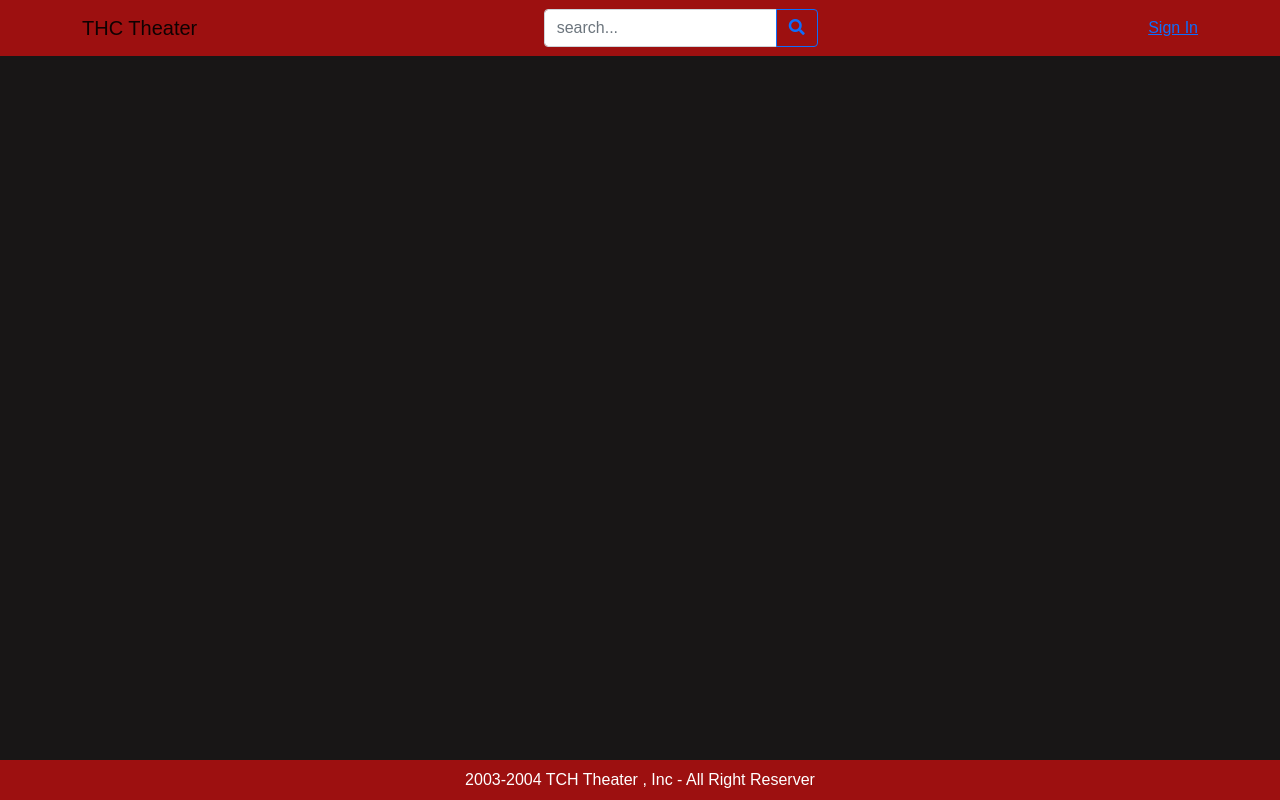
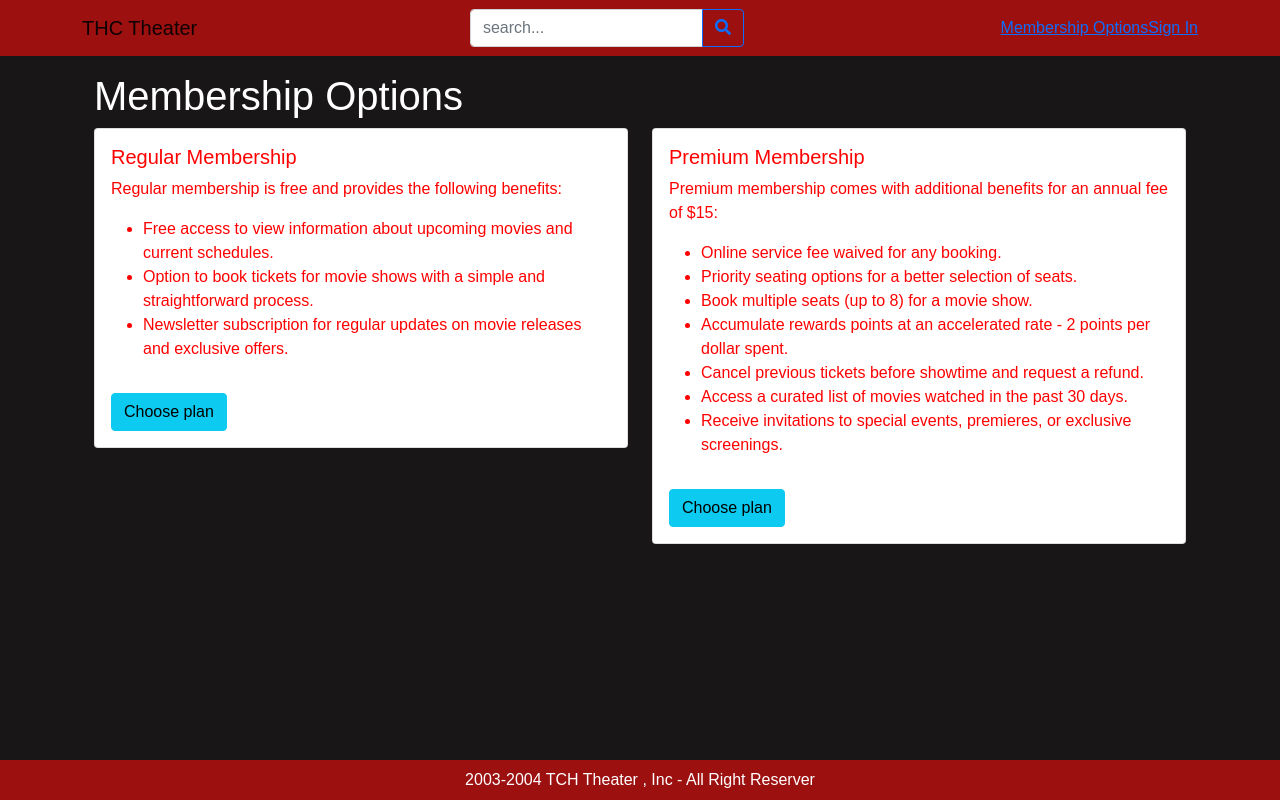
Before and after one commit to thuyluu9595/Movie-Theater-Club, a React (Create React App) app in the folder frontend/: page /membership-options in a window 1280 px wide. Built offline with nearby package versions, Linux system fonts and the light colour scheme.

Commit message:
Added MembershipOptionsScreen.js

```diff
--- a/frontend/src/App.js
+++ b/frontend/src/App.js
@@ -20,6 +20,7 @@ import AnalyticsScreen from "./screens/AnalyticsScreen";
 import axios from 'axios';
 import { URL } from "./Constants";
 import CancelPremiumScreen from "./screens/CancelPremiumScreen";
+import MembershipOptionsScreen from "./screens/MembershipOptionsScreen";
 
 const reducer = (state, action) => {
   switch (action.type) {
@@ -150,9 +151,14 @@ export default function App() {
                     </Link>
                   </NavDropdown>
                 ) : (
-                  <Link className="nav-Link" to="/signin">
-                    Sign In
-                  </Link>
+                    <>
+                      <Link className="member-options" to="/membership-options">
+                        Membership Options
+                      </Link>
+                      <Link className="nav-Link" to="/signin">
+                        Sign In
+                      </Link>
+                    </>
                 )}
               </Nav>
             </Container>
@@ -171,6 +177,7 @@ export default function App() {
               <Route path="/payment" element={<PaymentScreen />} />
               <Route path="/analytics" element={<AnalyticsScreen />} />
               <Route path="/cancel" element={<CancelPremiumScreen />} />
+              <Route path="/membership-options" element={<MembershipOptionsScreen />} />
 
               <Route path="/profile" element={<ProfileScreen />} />
               <Route path="/premium" element={<PremiumScreen />} />
--- /dev/null
+++ b/frontend/src/screens/MembershipOptionsScreen.js
@@ -0,0 +1,118 @@
+import React, {useContext, useEffect, useReducer} from 'react';
+import { Container, Row, Col, Card, Button } from 'react-bootstrap';
+import {useNavigate} from 'react-router-dom';
+import { Store } from '../Stores';
+import axios from "axios";
+import {URL} from "../Constants";
+
+const reducer = (state, action) => {
+    switch (action.type) {
+        case "FETCH_REQUEST":
+            return { ...state, loading: true };
+        case "FETCH_SUCCESS":
+            return { ...state, info: action.payload, loading: false };
+        case "FETCH_FAIL":
+            return { ...state, loading: false, error: action.payload };
+        default:
+            return state;
+    }
+};
+
+const initialState = {
+    info: null,
+    loading: false,
+    error: null,
+};
+const MembershipOptionsScreen = () => {
+    const { state: ctxState } = useContext(Store);
+    const { userInfo } = ctxState;
+    const navigate = useNavigate();
+
+    const [state, dispatch] = useReducer(reducer, initialState);
+
+    const getInfo = async () => {
+        dispatch({ type: "FETCH_REQUEST" });
+        try {
+            const response = await axios.get(`${URL}/user/info`, {
+                headers: { Authorization: `Bearer ${userInfo.token}` },
+            });
+            dispatch({ type: "FETCH_SUCCESS", payload: response.data });
+        } catch (error) {
+            dispatch({ type: "FETCH_FAIL", payload: error.message });
+        }
+    };
+
+    useEffect(() => {
+        if (userInfo) getInfo();
+    },[userInfo])
+
+    const handleRegularClick = () => {
+        if (!userInfo) {
+            navigate('/signin');
+        }
+        else if (info.member.membershipTier === 'Premium') {
+            navigate('/profile');
+        }
+    };
+
+    const handlePremiumClick = () => {
+        if (!userInfo) {
+            navigate('/signin');
+        }
+        else if (info.member.membershipTier === 'Regular') {
+            navigate('/premium');
+        }
+    };
+
+    const {info} = state;
+
+    return (
+        <Container className="mt-3">
+            <h1>Membership Options</h1>
+            <Row style={{color:"red"}}>
+                <Col md={6} className="mb-4">
+                    <Card>
+                        <Card.Body>
+                            <Card.Title>Regular Membership</Card.Title>
+                            <Card.Text>
+                                <p>Regular membership is free and provides the following benefits:</p>
+                                <ul>
+                                    <li>Free access to view information about upcoming movies and current schedules.</li>
+                                    <li>Option to book tickets for movie shows with a simple and straightforward process.</li>
+                                    <li>Newsletter subscription for regular updates on movie releases and exclusive offers.</li>
+                                </ul>
+                            </Card.Text>
+                                <Button variant="info" className="mt-3" onClick={handleRegularClick}>
+                                    {!info ? 'Choose plan': info.member.membershipTier !== 'Premium' ? 'Current plan': 'Choose plan' }
+                                </Button>
+                        </Card.Body>
+                    </Card>
+                </Col>
+                <Col md={6} className="mb-4">
+                    <Card>
+                        <Card.Body >
+                            <Card.Title>Premium Membership</Card.Title>
+                            <Card.Text>
+                                <p>Premium membership comes with additional benefits for an annual fee of $15:</p>
+                                <ul>
+                                    <li>Online service fee waived for any booking.</li>
+                                    <li>Priority seating options for a better selection of seats.</li>
+                                    <li>Book multiple seats (up to 8) for a movie show.</li>
+                                    <li>Accumulate rewards points at an accelerated rate - 2 points per dollar spent.</li>
+                                    <li>Cancel previous tickets before showtime and request a refund.</li>
+                                    <li>Access a curated list of movies watched in the past 30 days.</li>
+                                    <li>Receive invitations to special events, premieres, or exclusive screenings.</li>
+                                </ul>
+                            </Card.Text>
+                                <Button variant="info" className="mt-3" onClick={handlePremiumClick}>
+                                    {!info ? 'Choose plan': info.member.membershipTier !== 'Premium' ? 'Upgrade': 'Current plan'}
+                                </Button>
+                        </Card.Body>
+                    </Card>
+                </Col>
+            </Row>
+        </Container>
+    );
+};
+
+export default MembershipOptionsScreen;
--- a/frontend/src/screens/SigninScreen.js
+++ b/frontend/src/screens/SigninScreen.js
@@ -28,6 +28,7 @@ export default function SigninScreen(){
         username,
         password,
       });
+      console.log(data);
       ctxDispatch({type: 'USER_SIGNIN', payload: data});
       localStorage.setItem('userInfo', JSON.stringify(data));
       navigate(redirect || '/');
```
Also changed, not shown: 1 other file (tests, documents, lock files or other folders).
